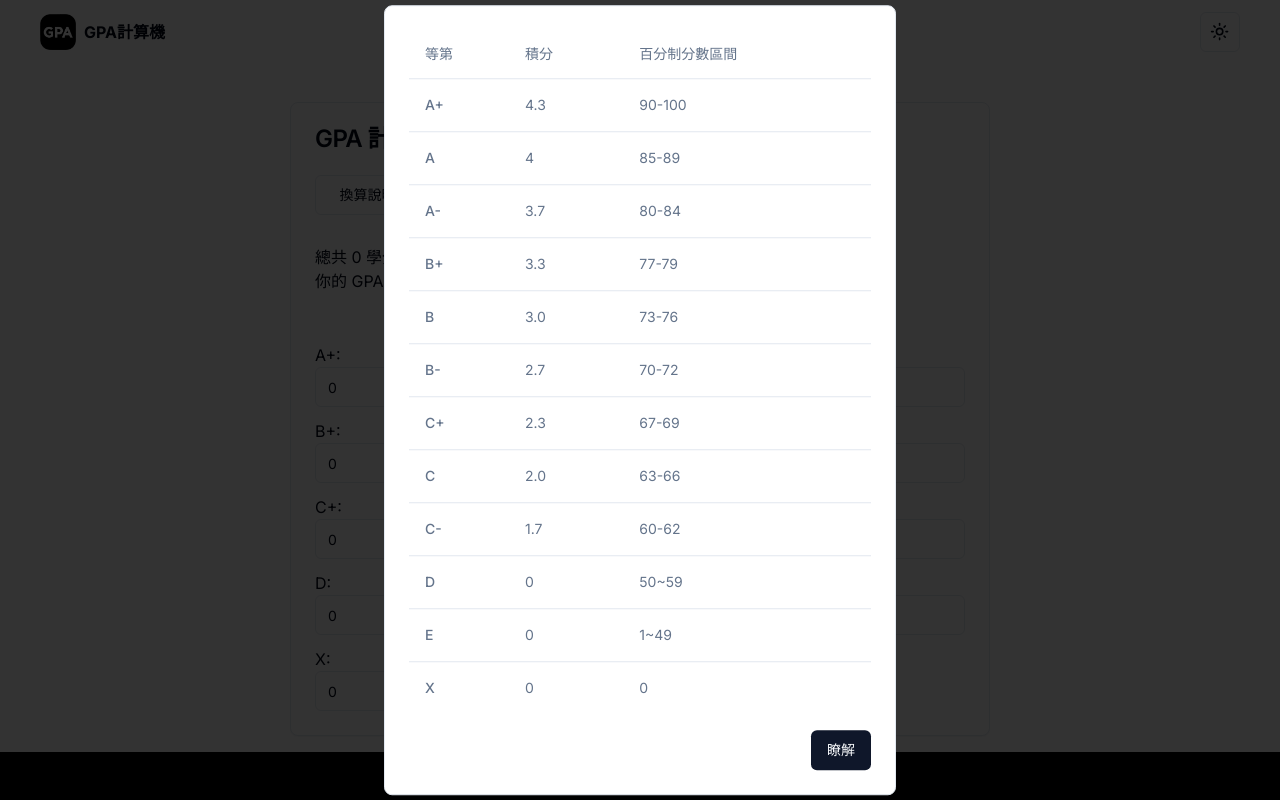
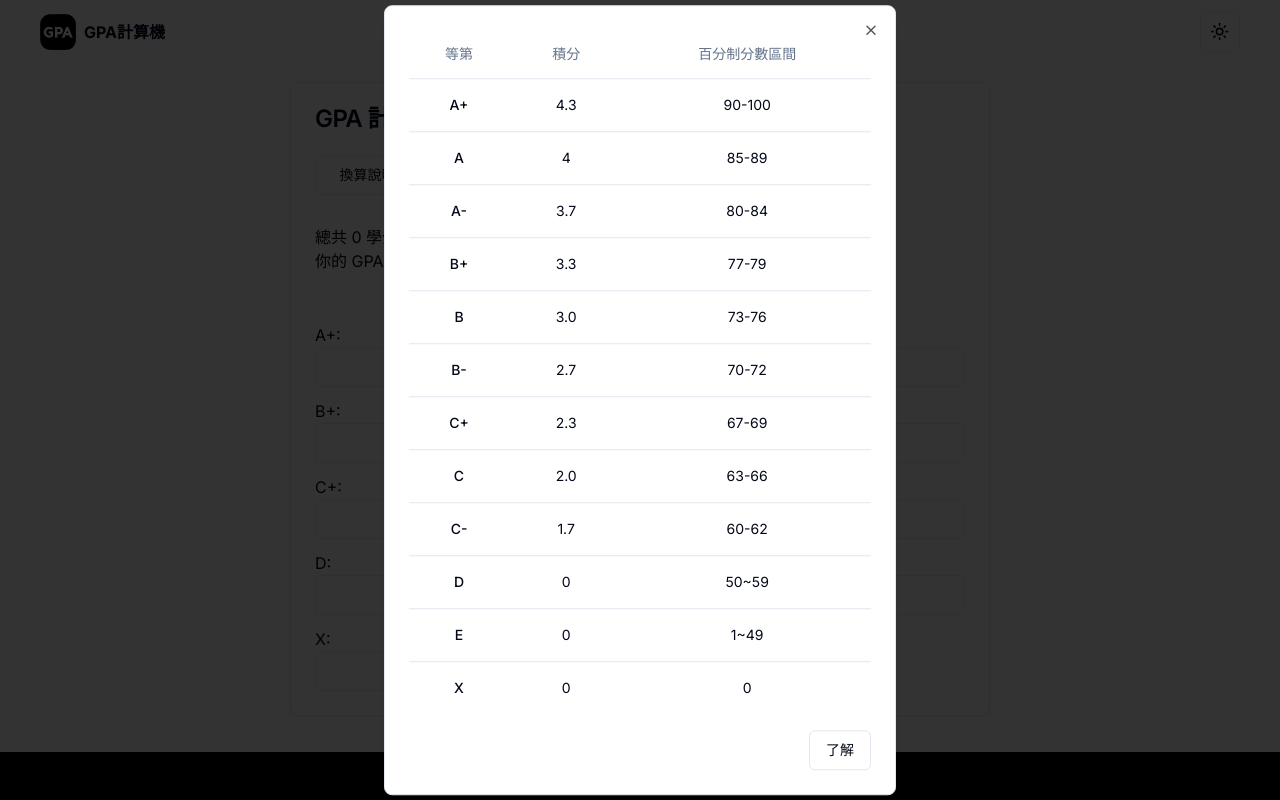
Before and after one commit to viiccwen/GPA-calculator, a Next.js app: page / in a window 1280 px wide. Both pictures are taken after a click on the button "積分說明". Built offline with nearby package versions, Linux system fonts and the light colour scheme.

Commit message:
chore: revise number input display

```diff
--- a/package.json
+++ b/package.json
@@ -10,6 +10,7 @@
   },
   "dependencies": {
     "@radix-ui/react-alert-dialog": "^1.0.5",
+    "@radix-ui/react-dialog": "^1.1.1",
     "@radix-ui/react-dropdown-menu": "^2.0.6",
     "@radix-ui/react-label": "^2.0.2",
     "@radix-ui/react-navigation-menu": "^1.1.4",
--- a/src/components/customs/gpa-calculator.tsx
+++ b/src/components/customs/gpa-calculator.tsx
@@ -56,7 +56,7 @@
   const [sumCredit, setsumCredit] = useState(0);
   const [GPA, setGPA] = useState(0);
 
-  const HandleChangeCount = (id: number, value: number) => {
+  const HandleChangeCount = (id: number, value: number): void => {
     const updatedSubjects = [...LevelArray];
     updatedSubjects[id] = {
       ...updatedSubjects[id],
@@ -67,8 +67,8 @@
   };
 
   useEffect(() => {
-    let totalCredits = 0;
-    let totalPoints = 0;
+    let totalCredits: number = 0;
+    let totalPoints: number = 0;
 
     LevelArray.forEach((LevelArray) => {
       totalCredits += LevelArray.count;
@@ -88,8 +88,8 @@
     <>
       <Navbar />
 
-      <div className="w-full mt-[50px] flex justify-center items-center">
-        <Card className="w-[700px]">
+      <div className="w-full mt-[30px] flex justify-center items-center">
+        <Card className="w-[700px] mx-2">
           <CardHeader>
             <CardTitle>GPA 計算機</CardTitle>
           </CardHeader>
--- a/src/components/customs/input-item.tsx
+++ b/src/components/customs/input-item.tsx
@@ -9,10 +9,16 @@
 }
 
 export default function InputItem({ target, onChangeCount }: Props) {
-  const [curCount, setcurCount] = useState(0);
+  const [curCount, setcurCount] = useState<string | number>("");
 
   const UpdatedCount = (e: React.ChangeEvent<HTMLInputElement>) => {
-    const newCount = parseInt(e.target.value);
+    if(e.target.value === "") {
+      setcurCount(0);
+      onChangeCount(0);
+      return;
+    }
+
+    const newCount: number = parseInt(e.target.value);
     if (newCount < 0) {
       setcurCount(0);
       onChangeCount(0);
--- a/src/components/customs/point-table.tsx
+++ b/src/components/customs/point-table.tsx
@@ -79,17 +79,17 @@
       <Table>
         <TableHeader>
           <TableRow>
-            <TableHead className="w-[100px]">等第</TableHead>
-            <TableHead>積分</TableHead>
-            <TableHead>百分制分數區間</TableHead>
+            <TableHead className="w-[100px] text-center">等第</TableHead>
+            <TableHead className="text-center">積分</TableHead>
+            <TableHead className="text-center">百分制分數區間</TableHead>
           </TableRow>
         </TableHeader>
         <TableBody>
           {points.map((point, index) => (
             <TableRow key={index}>
-              <TableCell className="font-medium">{point.level}</TableCell>
-              <TableCell>{point.credit}</TableCell>
-              <TableCell>{point.grade}</TableCell>
+              <TableCell className="font-medium text-center">{point.level}</TableCell>
+              <TableCell className="text-center">{point.credit}</TableCell>
+              <TableCell className="text-center">{point.grade}</TableCell>
             </TableRow>
           ))}
         </TableBody>
--- a/src/components/customs/points-cation.dialog.tsx
+++ b/src/components/customs/points-cation.dialog.tsx
@@ -1,32 +1,32 @@
+"use client";
 import {
-    AlertDialog,
-    AlertDialogAction,
-    AlertDialogContent,
-    AlertDialogDescription,
-    AlertDialogFooter,
-    AlertDialogHeader,
-    AlertDialogTitle,
-    AlertDialogTrigger,
-  } from "@/components/ui/alert-dialog";
+  Dialog,
+  DialogClose,
+  DialogContent,
+  DialogDescription,
+  DialogFooter,
+  DialogHeader,
+  DialogTitle,
+  DialogTrigger,
+} from "@/components/ui/dialog";
+
 import { Button } from "@/components/ui/button";
 import { PointsTable } from "@/components/customs/point-table";
 
 export function PointsCaptionDialog() {
   return (
-      <AlertDialog>
-        <AlertDialogTrigger asChild>
+    <Dialog>
+      <DialogTrigger asChild>
         <Button variant="outline">積分說明</Button>
-        </AlertDialogTrigger>
-        <AlertDialogContent>
-          <AlertDialogHeader>
-            <AlertDialogDescription>
+      </DialogTrigger>
+      <DialogContent>
         <PointsTable />
-            </AlertDialogDescription>
-          </AlertDialogHeader>
-          <AlertDialogFooter>
-            <AlertDialogAction>瞭解</AlertDialogAction>
-          </AlertDialogFooter>
-        </AlertDialogContent>
-      </AlertDialog>
+        <DialogFooter>
+          <DialogClose asChild>
+            <Button variant="outline">了解</Button>
+          </DialogClose>
+        </DialogFooter>
+      </DialogContent>
+    </Dialog>
   );
 }
--- /dev/null
+++ b/src/components/ui/dialog.tsx
@@ -0,0 +1,122 @@
+"use client"
+
+import * as React from "react"
+import * as DialogPrimitive from "@radix-ui/react-dialog"
+import { X } from "lucide-react"
+
+import { cn } from "@/lib/utils"
+
+const Dialog = DialogPrimitive.Root
+
+const DialogTrigger = DialogPrimitive.Trigger
+
+const DialogPortal = DialogPrimitive.Portal
+
+const DialogClose = DialogPrimitive.Close
+
+const DialogOverlay = React.forwardRef<
+  React.ElementRef<typeof DialogPrimitive.Overlay>,
+  React.ComponentPropsWithoutRef<typeof DialogPrimitive.Overlay>
+>(({ className, ...props }, ref) => (
+  <DialogPrimitive.Overlay
+    ref={ref}
+    className={cn(
+      "fixed inset-0 z-50 bg-black/80  data-[state=open]:animate-in data-[state=closed]:animate-out data-[state=closed]:fade-out-0 data-[state=open]:fade-in-0",
+      className
+    )}
+    {...props}
+  />
+))
+DialogOverlay.displayName = DialogPrimitive.Overlay.displayName
+
+const DialogContent = React.forwardRef<
+  React.ElementRef<typeof DialogPrimitive.Content>,
+  React.ComponentPropsWithoutRef<typeof DialogPrimitive.Content>
+>(({ className, children, ...props }, ref) => (
+  <DialogPortal>
+    <DialogOverlay />
+    <DialogPrimitive.Content
+      ref={ref}
+      className={cn(
+        "fixed left-[50%] top-[50%] z-50 grid w-full max-w-lg translate-x-[-50%] translate-y-[-50%] gap-4 border bg-background p-6 shadow-lg duration-200 data-[state=open]:animate-in data-[state=closed]:animate-out data-[state=closed]:fade-out-0 data-[state=open]:fade-in-0 data-[state=closed]:zoom-out-95 data-[state=open]:zoom-in-95 data-[state=closed]:slide-out-to-left-1/2 data-[state=closed]:slide-out-to-top-[48%] data-[state=open]:slide-in-from-left-1/2 data-[state=open]:slide-in-from-top-[48%] sm:rounded-lg",
+        className
+      )}
+      {...props}
+    >
+      {children}
+      <DialogPrimitive.Close className="absolute right-4 top-4 rounded-sm opacity-70 ring-offset-background transition-opacity hover:opacity-100 focus:outline-none focus:ring-2 focus:ring-ring focus:ring-offset-2 disabled:pointer-events-none data-[state=open]:bg-accent data-[state=open]:text-muted-foreground">
+        <X className="h-4 w-4" />
+        <span className="sr-only">Close</span>
+      </DialogPrimitive.Close>
+    </DialogPrimitive.Content>
+  </DialogPortal>
+))
+DialogContent.displayName = DialogPrimitive.Content.displayName
+
+const DialogHeader = ({
+  className,
+  ...props
+}: React.HTMLAttributes<HTMLDivElement>) => (
+  <div
+    className={cn(
+      "flex flex-col space-y-1.5 text-center sm:text-left",
+      className
+    )}
+    {...props}
+  />
+)
+DialogHeader.displayName = "DialogHeader"
+
+const DialogFooter = ({
+  className,
+  ...props
+}: React.HTMLAttributes<HTMLDivElement>) => (
+  <div
+    className={cn(
+      "flex flex-col-reverse sm:flex-row sm:justify-end sm:space-x-2",
+      className
+    )}
+    {...props}
+  />
+)
+DialogFooter.displayName = "DialogFooter"
+
+const DialogTitle = React.forwardRef<
+  React.ElementRef<typeof DialogPrimitive.Title>,
+  React.ComponentPropsWithoutRef<typeof DialogPrimitive.Title>
+>(({ className, ...props }, ref) => (
+  <DialogPrimitive.Title
+    ref={ref}
+    className={cn(
+      "text-lg font-semibold leading-none tracking-tight",
+      className
+    )}
+    {...props}
+  />
+))
+DialogTitle.displayName = DialogPrimitive.Title.displayName
+
+const DialogDescription = React.forwardRef<
+  React.ElementRef<typeof DialogPrimitive.Description>,
+  React.ComponentPropsWithoutRef<typeof DialogPrimitive.Description>
+>(({ className, ...props }, ref) => (
+  <DialogPrimitive.Description
+    ref={ref}
+    className={cn("text-sm text-muted-foreground", className)}
+    {...props}
+  />
+))
+DialogDescription.displayName = DialogPrimitive.Description.displayName
+
+export {
+  Dialog,
+  DialogPortal,
+  DialogOverlay,
+  DialogClose,
+  DialogTrigger,
+  DialogContent,
+  DialogHeader,
+  DialogFooter,
+  DialogTitle,
+  DialogDescription,
+}
```
Also changed, not shown: 1 other file (tests, documents, lock files or other folders). Lines whose indentation alone changed are shown as unchanged.
